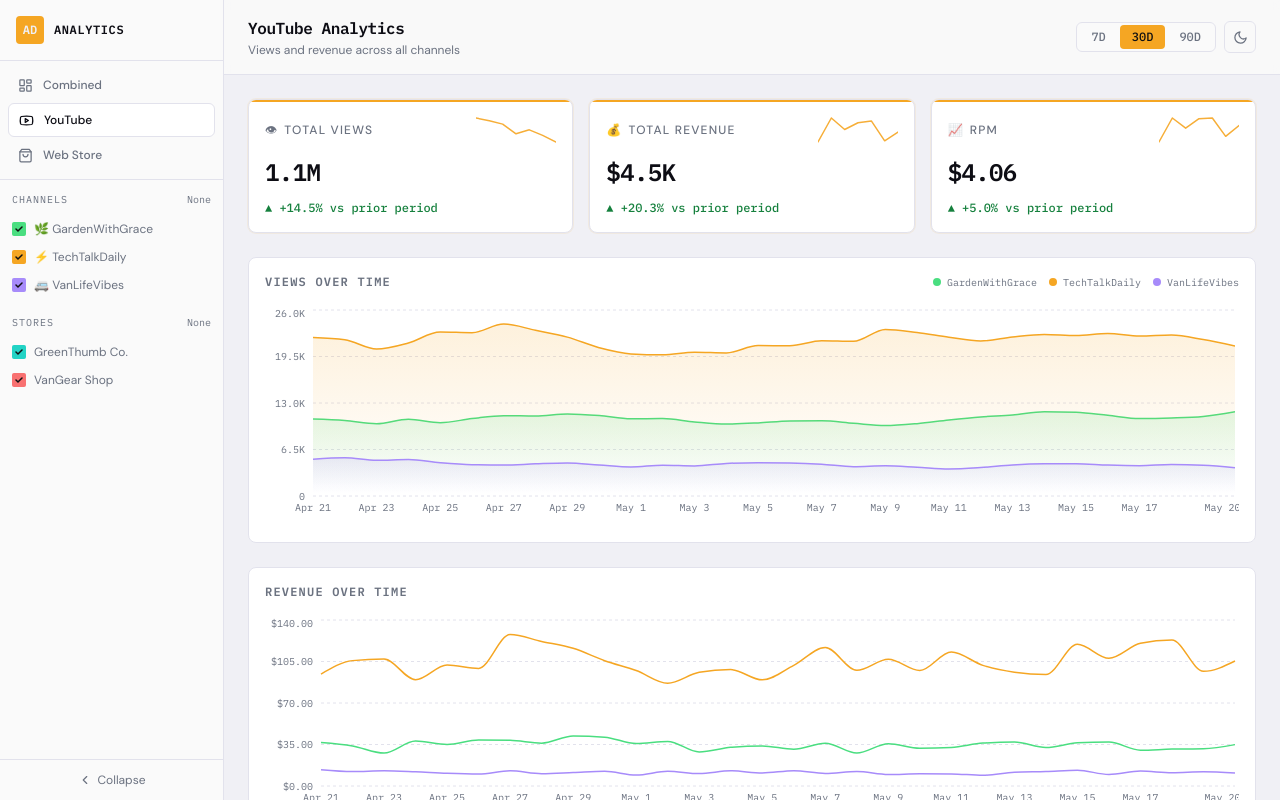
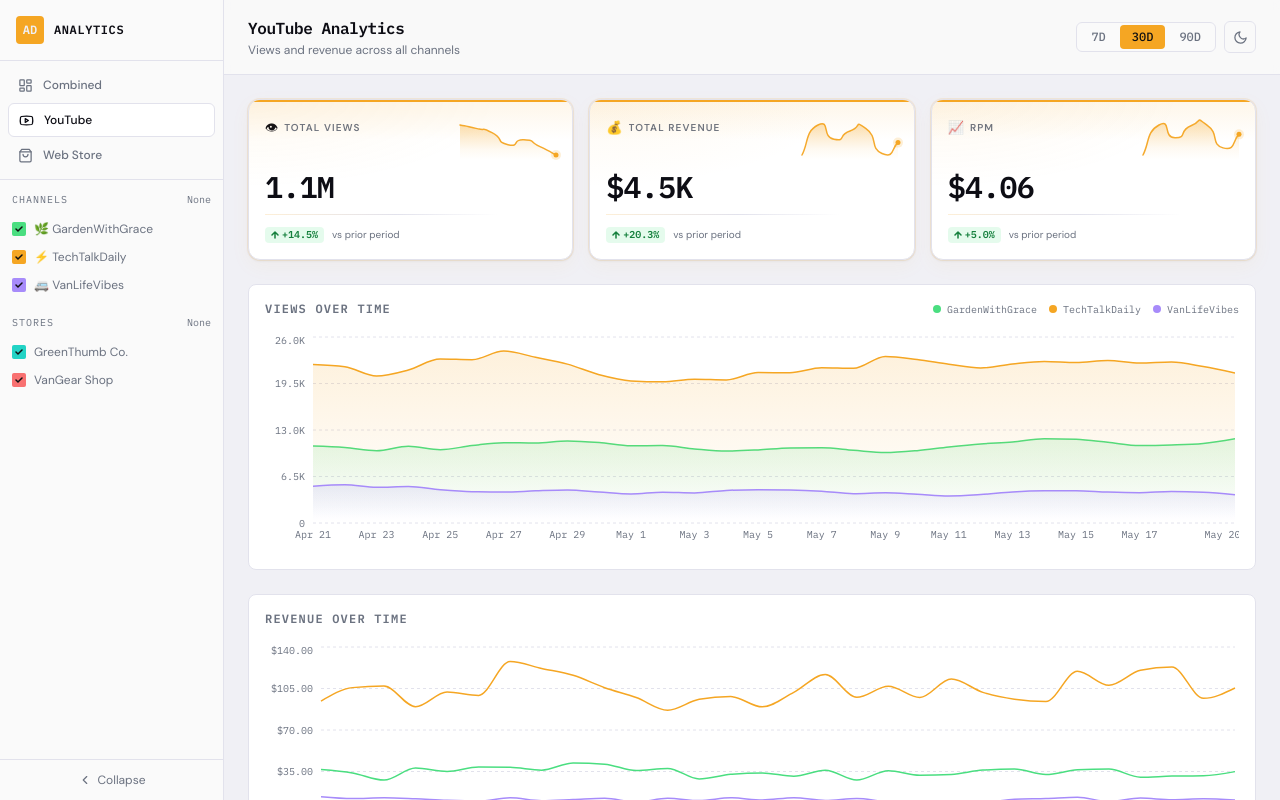
Before and after one commit to joshua0006/analytics-dashboard, a React (Vite) app: page /youtube in a window 1280 px wide. Built offline with nearby package versions, Linux system fonts and the light colour scheme.

Commit message:
add design to stats card

```diff
--- a/src/components/cards/StatCard.tsx
+++ b/src/components/cards/StatCard.tsx
@@ -1,6 +1,5 @@
 import { MiniSparkline } from '../charts/MiniSparkline';
 import { formatDelta } from '../../utils/formatters';
-import clsx from 'clsx';
 
 interface Props {
   label: string;
@@ -11,37 +10,82 @@
   icon?: string;
 }
 
+const ArrowUp = () => (
+  <svg width="8" height="8" viewBox="0 0 8 8" fill="none" aria-hidden>
+    <path d="M4 7V1M4 1L1 4M4 1L7 4" stroke="currentColor"
+          strokeWidth="1.5" strokeLinecap="round" strokeLinejoin="round" />
+  </svg>
+);
+
+const ArrowDown = () => (
+  <svg width="8" height="8" viewBox="0 0 8 8" fill="none" aria-hidden>
+    <path d="M4 1V7M4 7L1 4M4 7L7 4" stroke="currentColor"
+          strokeWidth="1.5" strokeLinecap="round" strokeLinejoin="round" />
+  </svg>
+);
+
 export function StatCard({ label, value, delta, trend, accentColor, icon }: Props) {
   const isPositive = delta >= 0;
+  const badgeBg = isPositive ? 'rgba(74,222,128,0.14)' : 'rgba(248,113,113,0.14)';
 
   return (
     <div
-      className="relative overflow-hidden rounded-lg p-4 flex flex-col gap-3 border border-border bg-card"
-      style={{ boxShadow: `0 0 0 1px ${accentColor}18` }}
+      className="relative overflow-hidden rounded-xl p-4 flex flex-col gap-3 border border-border"
+      style={{
+        background: `radial-gradient(ellipse 140% 100% at 0% 0%, ${accentColor}10 0%, transparent 55%), var(--bg-card)`,
+        boxShadow: `0 0 0 1px ${accentColor}1f, 0 1px 3px rgba(0,0,0,0.07), 0 6px 20px ${accentColor}0d`,
+      }}
     >
-      {/* Accent bar */}
+      {/* Top accent bar */}
+      <div className="absolute top-0 left-0 right-0 h-[2px]" style={{ background: accentColor }} />
+      {/* Atmospheric bloom below bar */}
       <div
-        className="absolute top-0 left-0 right-0 h-[2px]"
-        style={{ background: accentColor }}
+        className="absolute top-0 left-0 right-0 h-10 pointer-events-none"
+        style={{ background: `linear-gradient(to bottom, ${accentColor}1a, transparent)` }}
       />
 
-      <div className="flex items-center justify-between">
-        <span className="font-sans text-xs font-medium text-muted uppercase tracking-widest">
-          {icon && <span className="mr-1.5">{icon}</span>}
-          {label}
-        </span>
-        <MiniSparkline data={trend} color={accentColor} />
+      {/* Zone 1: Label + Sparkline */}
+      <div className="flex items-start justify-between gap-2 pt-1">
+        <div className="flex items-center gap-1.5 min-w-0">
+          {icon && <span className="text-[13px] leading-none flex-shrink-0 select-none">{icon}</span>}
+          <span
+            className="font-sans font-semibold uppercase truncate"
+            style={{ fontSize: '10px', letterSpacing: '0.11em', color: 'var(--text-muted)' }}
+          >
+            {label}
+          </span>
+        </div>
+        <div className="flex-shrink-0">
+          <MiniSparkline data={trend} color={accentColor} />
+        </div>
       </div>
 
-      <div className="font-mono text-2xl font-semibold text-primary tracking-tight">
+      {/* Zone 2: Value */}
+      <div
+        className="font-mono font-semibold tracking-tight leading-none"
+        style={{ fontSize: 'clamp(1.4rem, 3vw, 1.875rem)', color: 'var(--text-primary)' }}
+      >
         {value}
       </div>
 
-      <div className={clsx(
-        'font-mono text-xs font-medium',
-        isPositive ? 'text-positive' : 'text-negative'
-      )}>
-        {isPositive ? '▲' : '▼'} {formatDelta(Math.abs(delta))} vs prior period
+      {/* Separator */}
+      <div
+        className="h-px w-full"
+        style={{ background: `linear-gradient(to right, ${accentColor}2e, var(--border-c) 45%, transparent 80%)` }}
+      />
+
+      {/* Zone 3: Delta badge */}
+      <div className="flex items-center gap-2">
+        <span
+          className="inline-flex items-center gap-[3px] px-1.5 py-[3px] rounded font-mono font-semibold leading-none"
+          style={{ fontSize: '10px', background: badgeBg, color: isPositive ? 'var(--positive)' : 'var(--negative)' }}
+        >
+          {isPositive ? <ArrowUp /> : <ArrowDown />}
+          {formatDelta(Math.abs(delta))}
+        </span>
+        <span className="font-sans" style={{ fontSize: '10px', color: 'var(--text-muted)', lineHeight: 1 }}>
+          vs prior period
+        </span>
       </div>
     </div>
   );
--- a/src/components/charts/MiniSparkline.tsx
+++ b/src/components/charts/MiniSparkline.tsx
@@ -5,29 +5,61 @@
   height?: number;
 }
 
-export function MiniSparkline({ data, color, width = 80, height = 28 }: Props) {
-  if (!data.length) return null;
+function colorHash(color: string): string {
+  let h = 5381;
+  for (let i = 0; i < color.length; i++) h = ((h << 5) + h) ^ color.charCodeAt(i);
+  return (h >>> 0).toString(36);
+}
+
+function buildLinePath(pts: [number, number][], tension = 0.4): string {
+  if (pts.length < 2) return `M ${pts[0][0]} ${pts[0][1]}`;
+  let d = `M ${pts[0][0].toFixed(2)} ${pts[0][1].toFixed(2)}`;
+  for (let i = 0; i < pts.length - 1; i++) {
+    const p0 = pts[Math.max(i - 1, 0)];
+    const p1 = pts[i];
+    const p2 = pts[i + 1];
+    const p3 = pts[Math.min(i + 2, pts.length - 1)];
+    const cp1x = p1[0] + (p2[0] - p0[0]) * tension;
+    const cp1y = p1[1] + (p2[1] - p0[1]) * tension;
+    const cp2x = p2[0] - (p3[0] - p1[0]) * tension;
+    const cp2y = p2[1] - (p3[1] - p1[1]) * tension;
+    d += ` C ${cp1x.toFixed(2)} ${cp1y.toFixed(2)}, ${cp2x.toFixed(2)} ${cp2y.toFixed(2)}, ${p2[0].toFixed(2)} ${p2[1].toFixed(2)}`;
+  }
+  return d;
+}
+
+export function MiniSparkline({ data, color, width = 96, height = 40 }: Props) {
+  if (!data || data.length < 2) return null;
+
   const min = Math.min(...data);
   const max = Math.max(...data);
   const range = max - min || 1;
+  const PAD = 5;
 
-  const pts = data.map((v, i) => {
-    const x = (i / (data.length - 1)) * width;
-    const y = height - ((v - min) / range) * (height - 4) - 2;
-    return `${x},${y}`;
-  }).join(' ');
+  const pts: [number, number][] = data.map((v, i) => [
+    (i / (data.length - 1)) * width,
+    height - ((v - min) / range) * (height - PAD * 2) - PAD,
+  ]);
+
+  const linePath = buildLinePath(pts);
+  const [lastX, lastY] = pts[pts.length - 1];
+  const areaPath = `${linePath} L ${lastX.toFixed(2)} ${height} L 0 ${height} Z`;
+  const gradId = `sg-${colorHash(color)}`;
 
   return (
-    <svg width={width} height={height} viewBox={`0 0 ${width} ${height}`}>
-      <polyline
-        points={pts}
-        fill="none"
-        stroke={color}
-        strokeWidth="1.5"
-        strokeLinecap="round"
-        strokeLinejoin="round"
-        opacity="0.9"
-      />
+    <svg width={width} height={height} viewBox={`0 0 ${width} ${height}`} overflow="visible" aria-hidden>
+      <defs>
+        <linearGradient id={gradId} x1="0" y1="0" x2="0" y2="1">
+          <stop offset="0%"   stopColor={color} stopOpacity="0.35" />
+          <stop offset="70%"  stopColor={color} stopOpacity="0.06" />
+          <stop offset="100%" stopColor={color} stopOpacity="0"    />
+        </linearGradient>
+      </defs>
+      <path d={areaPath} fill={`url(#${gradId})`} />
+      <path d={linePath} fill="none" stroke={color} strokeWidth="1.5"
+            strokeLinecap="round" strokeLinejoin="round" opacity="0.95" />
+      <circle cx={lastX} cy={lastY} r="5"   fill={color} opacity="0.18" />
+      <circle cx={lastX} cy={lastY} r="2.5" fill={color} />
     </svg>
   );
 }
```
Also changed, not shown: dashboard.html (+75 -17 lines).
